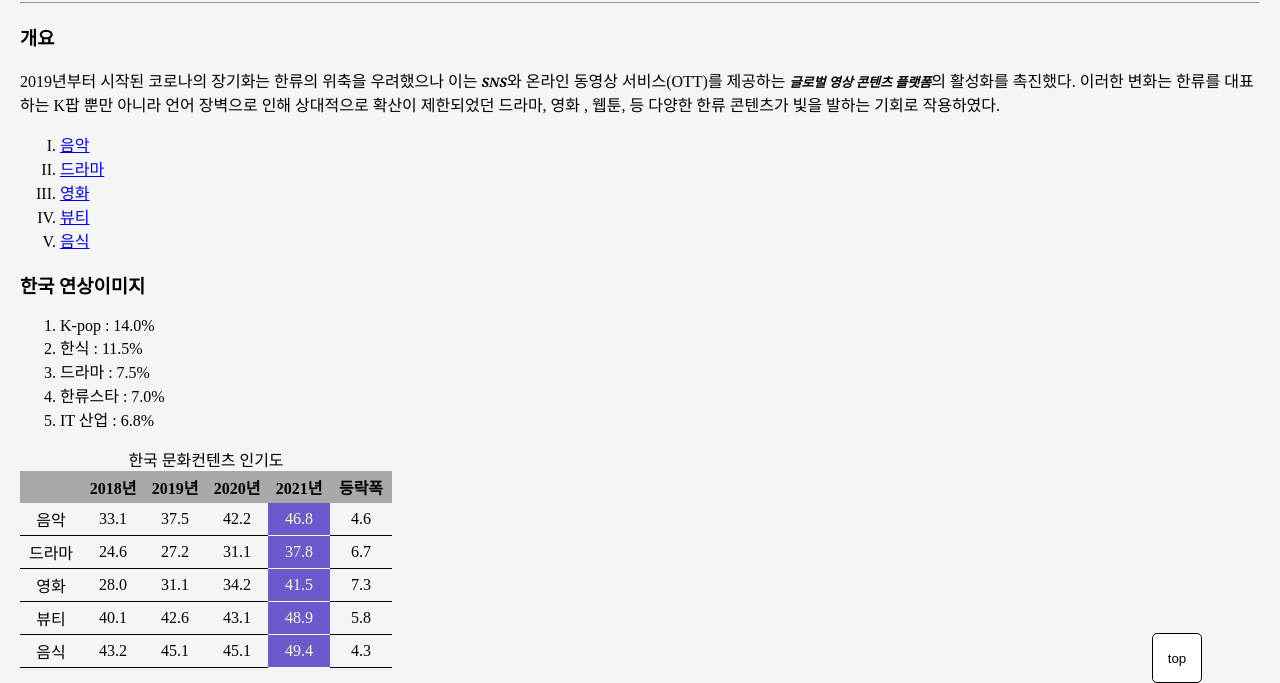
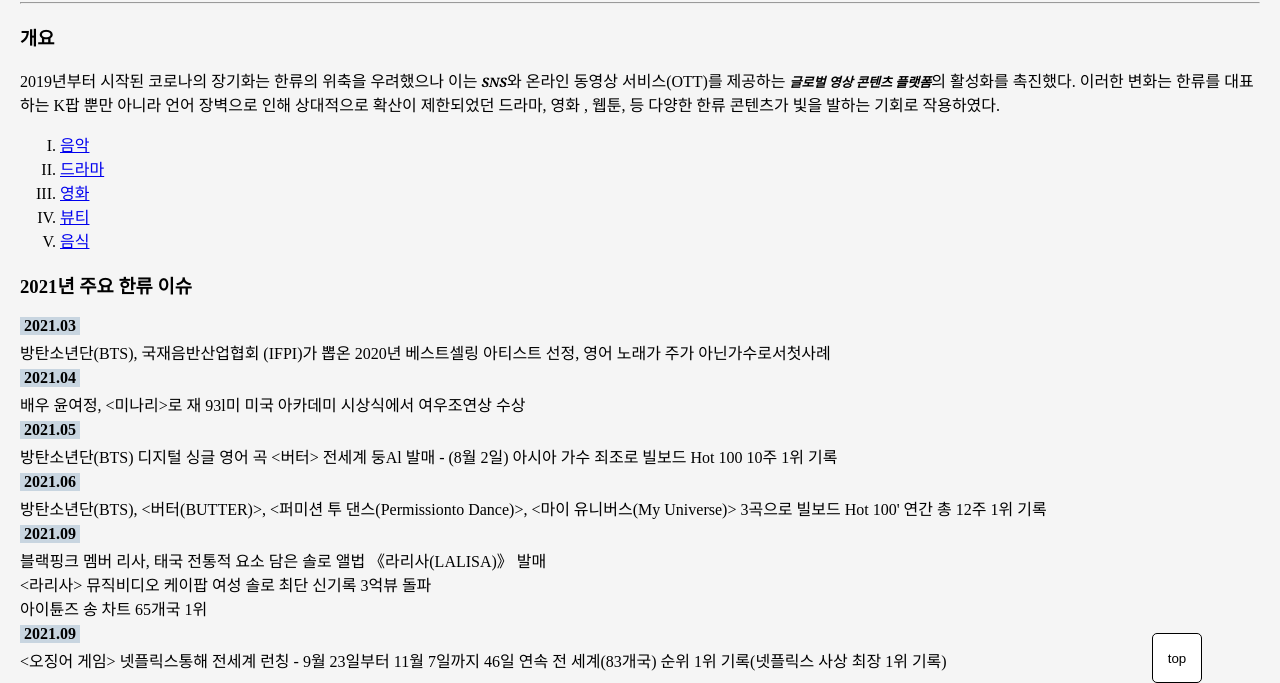
Before and after one commit to sebinJeong/2022-WebProject, a plain HTML site: page index.html in a window 1280 px wide. Shown: the part 87-770 px from the top of the page. Drawn offline with Linux system fonts and the light colour scheme.

Commit message:
Update index.html

```diff
--- a/index.html
+++ b/index.html
@@ -33,6 +33,21 @@
         <li><a href="#beauty">뷰티</a>
         <li><a href="#food">음식</a>
     </ul>
+
+    <h3> 2021년 주요 한류 이슈</h3>
+    <div>
+        <div id="month">2021.03</div>  <div>방탄소년단(BTS), 국재음반산업협회 (IFPI)가 뽑온 2020년 베스트셀링 아티스트 선정, 영어 노래가 주가 아닌가수로서첫사례<br></div>
+        <div id="month">2021.04</div>  <div>배우 윤여정, <미나리>로 재 93l미 미국 아카데미 시상식에서 여우조연상 수상<br></div>
+        <div id="month">2021.05</div> <div>방탄소년단(BTS) 디지털 싱글 영어 곡 <버터> 전세계 둥Al 발매
+            - (8월 2일) 아시아 가수 죄조로 빌보드 Hot 100 10주 1위 기록<br></div>
+        <div id="month">2021.06</div> <div>방탄소년단(BTS), <버터(BUTTER)>, <퍼미션 투 댄스(Permissionto Dance)>, <마이 유니버스(My
+            Universe)> 3곡으로 빌보드 Hot 100' 연간 총 12주 1위 기록<br></div>
+        <div id="month">2021.09</div>  <div>블랙핑크 멤버 리사, 태국 전통적 요소 담은 솔로 앨법 《라리사(LALISA)》 발매<br>
+            <라리사> 뮤직비디오 케이팝 여성 솔로 최단 신기록 3억뷰 돌파<br>
+            아이튠즈 송 차트 65개국 1위<br></div>
+        <div id="month">2021.09</div>  <div><오징어 게임> 넷플릭스통해 전세계 런칭
+            - 9월 23일부터 11월 7일까지 46일 연속 전 세계(83개국) 순위 1위 기록(넷플릭스 사상 최장 1위 기록)<br></div>
+    </div>
 
     <!--리스트로 1위부터 5위까지 나타냄-->
     <h3>한국 연상이미지</h3>
```
